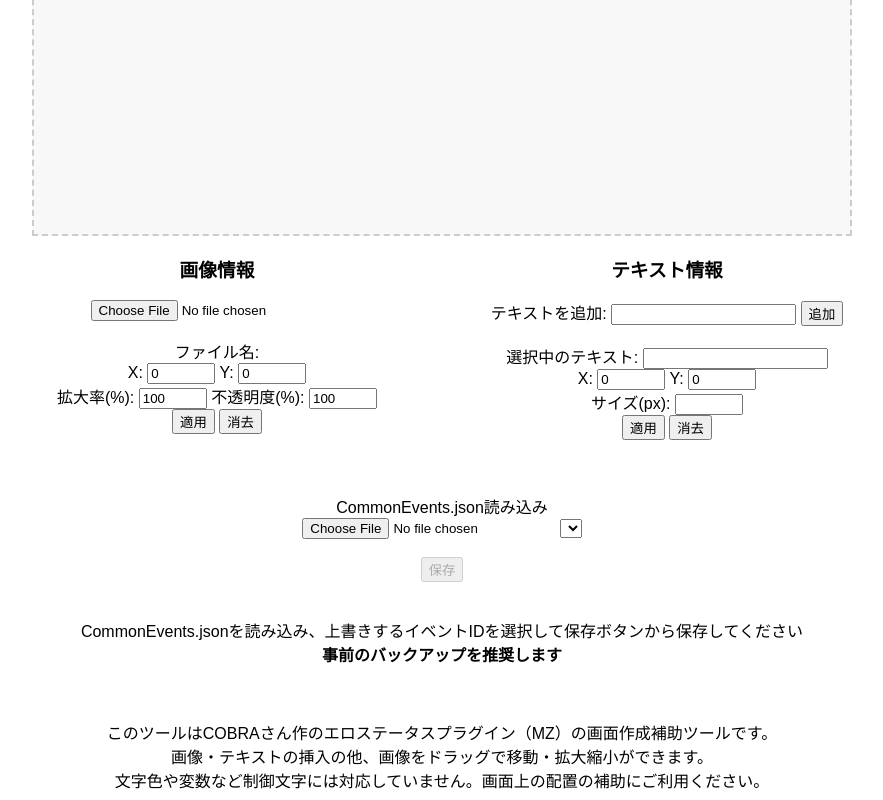
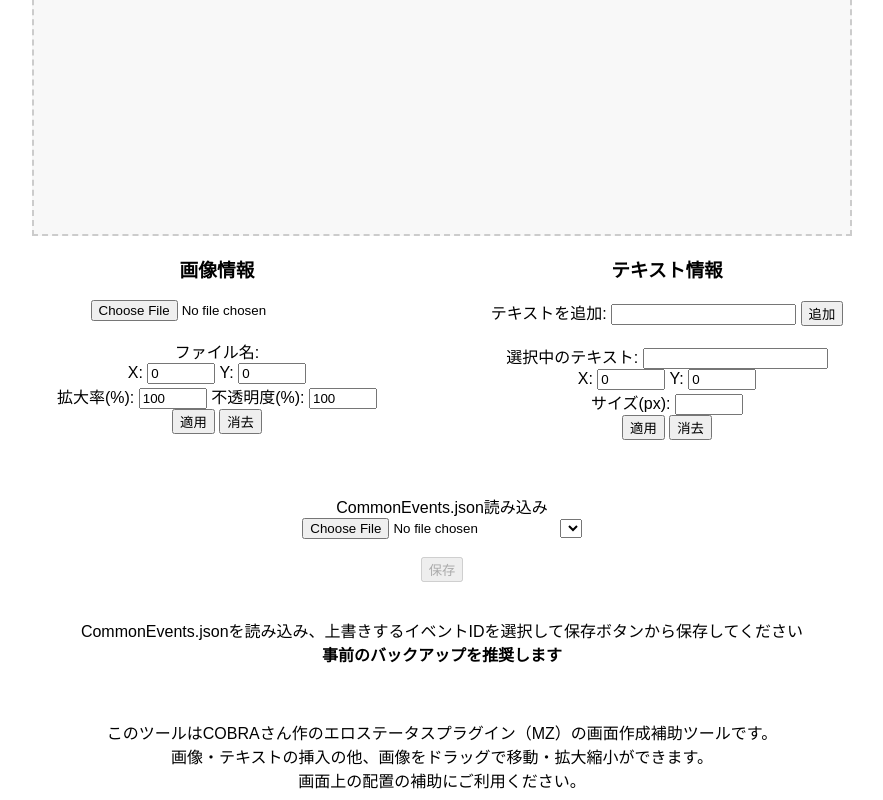
Before and after one commit to tori002000/MZ, a plain HTML site: page ツール/エロステータスエディターGUI.html in a window 1280 px wide. Shown: the part 517-1317 px from the top of the page, without its empty margins (198-1081 px from the left). Drawn offline with Linux system fonts and the light colour scheme.

Commit message:
Update エロステータスエディターGUI.html

```diff
--- a/ツール/エロステータスエディターGUI.html
+++ b/ツール/エロステータスエディターGUI.html
@@ -203,7 +203,7 @@
     <br>
     <label>画像・テキストの挿入の他、画像をドラッグで移動・拡大縮小ができます。</label>
     <br>
-    <label>文字色や変数など制御文字には対応していません。画面上の配置の補助にご利用ください。</label>
+    <label>画面上の配置の補助にご利用ください。</label>
     <script>
         const fileInput = document.getElementById("file-input");
         const dropArea = document.getElementById("drop-area");
```
